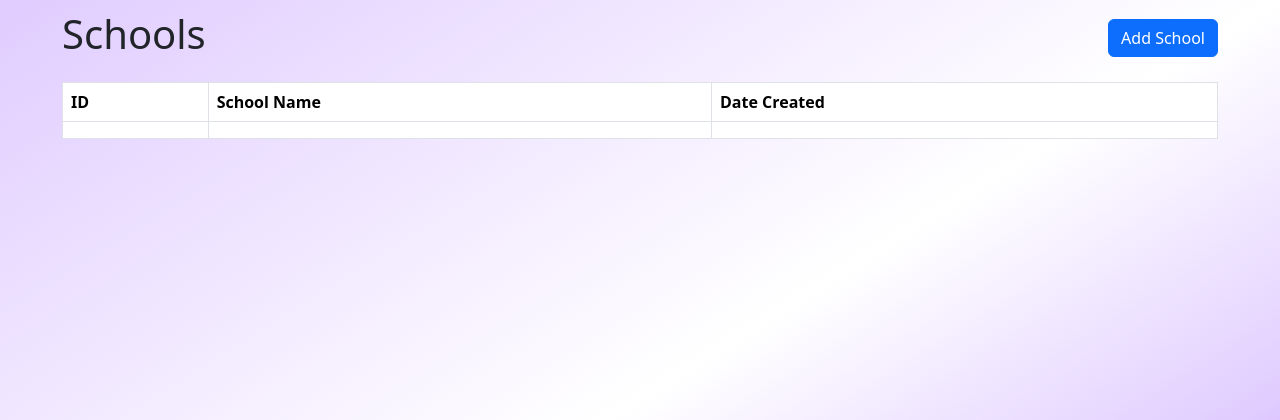
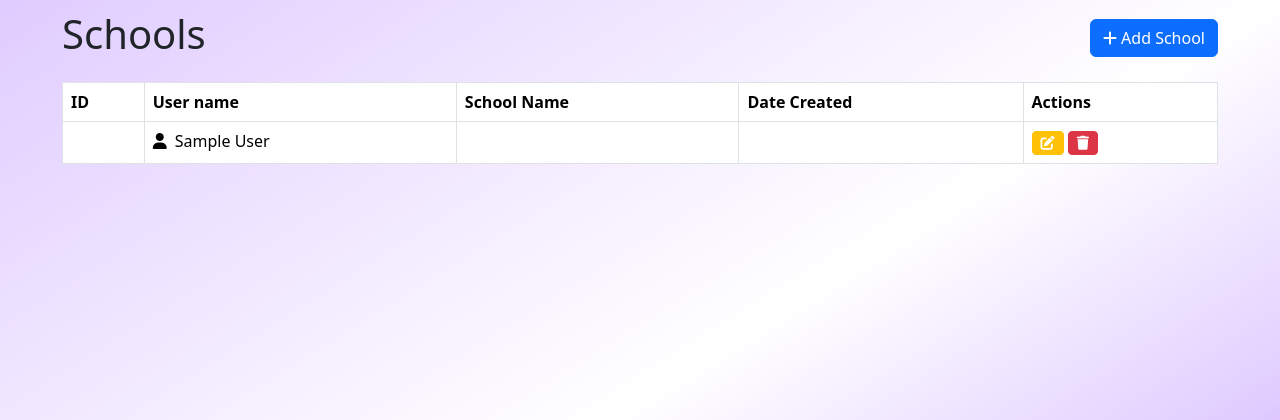
Before and after one commit to lakhtyari-abderrezzak/student_mangement, a PHP site: the page made by private/views/schools.view.php in a window 1280 px wide. Shown: the top 420 px of the page. Run offline with PHP 8.4, Linux system fonts and the light colour scheme; the template is opened without the code that fills it: most values are stand-ins (such as "Sample title", 1, 10 or a date in 2020); data that the repository does not hold is empty; some libraries are stand-ins or nearby versions.

Commit message:
Refactor schools view: enhance layout and improve table structure for better readability

```diff
--- a/private/views/schools.view.php
+++ b/private/views/schools.view.php
@@ -8,23 +8,34 @@
         <div class="col-md-12">
             <div class="d-flex justify-content-between align-items-center mb-3">
                 <h1>Schools</h1>
-                <a href="<?=ROOT?>schools/add" class="btn btn-primary">Add School</a>
+                <a href="<?= ROOT ?>schools/add" class="btn btn-primary">
+                    <i class="fas fa-plus"></i>
+                    Add School
+                </a>
             </div>
-            <?php if(isset($schools) && count($schools) > 0) : ?>
+            <?php if (isset($schools) && count($schools) > 0): ?>
                 <table class="table table-bordered">
                     <thead>
                         <tr>
                             <th>ID</th>
+                            <th>User name</th>
                             <th>School Name</th>
                             <th>Date Created</th>
+                            <th>Actions</th>
                         </tr>
                     </thead>
                     <tbody>
                         <?php foreach ($schools as $school): ?>
                             <tr>
                                 <td><?php echo esc($school->id); ?></td>
+                                <td><i class="fas fa-user me-2"></i><?php echo $school->user->first_name . ' ' . $school->user->last_name; ?></td>
                                 <td><?php echo esc($school->school); ?></td>
-                            <td><?php echo esc($school->date); ?></td>
+                                <td><?php echo get_date($school->date); ?></td>
+                                <td>
+                                    <a href="<?= ROOT ?>schools/edit/<?php echo esc($school->id); ?>"
+                                        class="btn btn-warning btn-sm"><i class="fas fa-edit text-white"></i></a>
+                                    <a href="<?= ROOT ?>schools/delete/<?php echo esc($school->id); ?>"
+                                        class="btn btn-danger btn-sm"><i class="fas fa-trash text-white"></i></a>
                             </tr>
                         <?php endforeach; ?>
                     </tbody>
```
Lines whose indentation alone changed are shown as unchanged.
